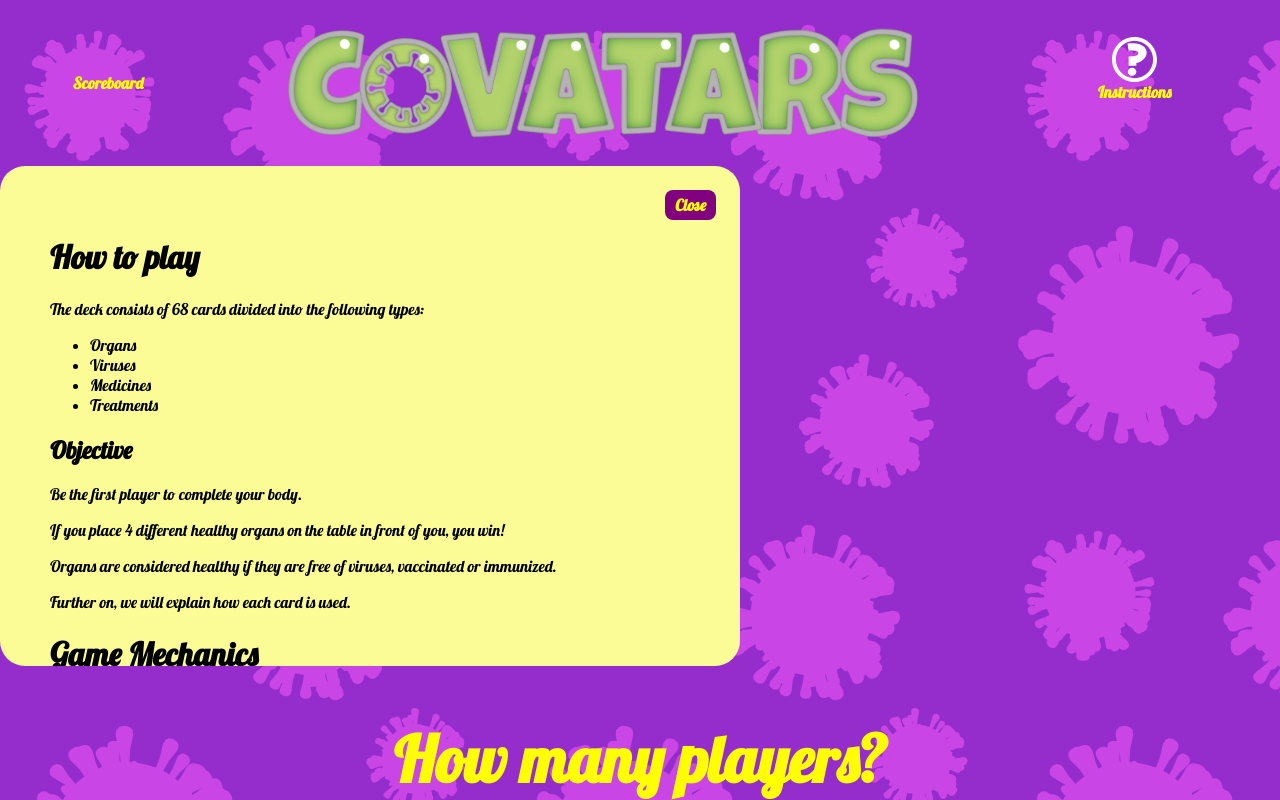
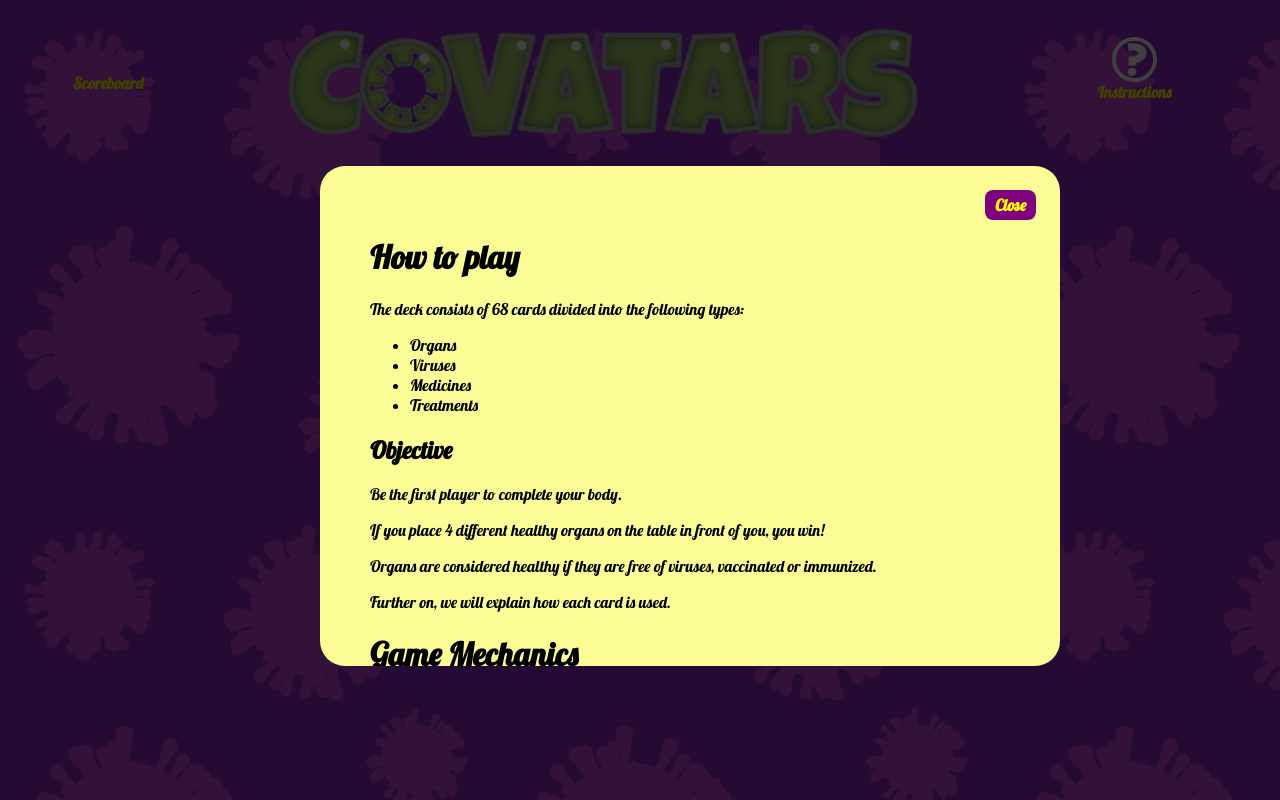
Before and after one commit to MagoroGraphics/covatars-remastered, a React (Create React App) app: page / in a window 1280 px wide. Both pictures are taken after a click on the button "Instructions". Shown: the top 800 px of the page. Built offline with nearby package versions, Linux system fonts and the light colour scheme; the HTML template or start-up script is replaced by a standard one.

Commit message:
Fix instructions modal display

```diff
--- a/src/components/Modal.tsx
+++ b/src/components/Modal.tsx
@@ -14,8 +14,8 @@ const CloseButton = styled.div`
   top: 0;
   right: 0;
   background-color: purple;
-  width:fit-content;
-  height:auto;
+  width: fit-content;
+  height: auto;
   padding: 5px 10px;
   color: yellow;
   margin: 24px;
@@ -23,21 +23,25 @@ const CloseButton = styled.div`
 `;
 
 const ModalOverlay = styled.div`
-  background-color: 0 0 0 0.75;
+  background-color: black;
+  opacity: 75%;
   position: absolute;
   top: 0px;
   right: 0px;
   bottom: 0px;
   left: 0px;
   z-index: 1;
+  height: 100%;
+  width: 100%;
 `;
 
 const ModalBox = styled.div`
   background-color: #fcfc97;
   z-index: 1000;
+  left:25%;
   width: 50%;
   height: 50%;
-  position: relative;
+  position: absolute;
   color: black;
   border-radius: 25px;
   padding: 50px;
```
